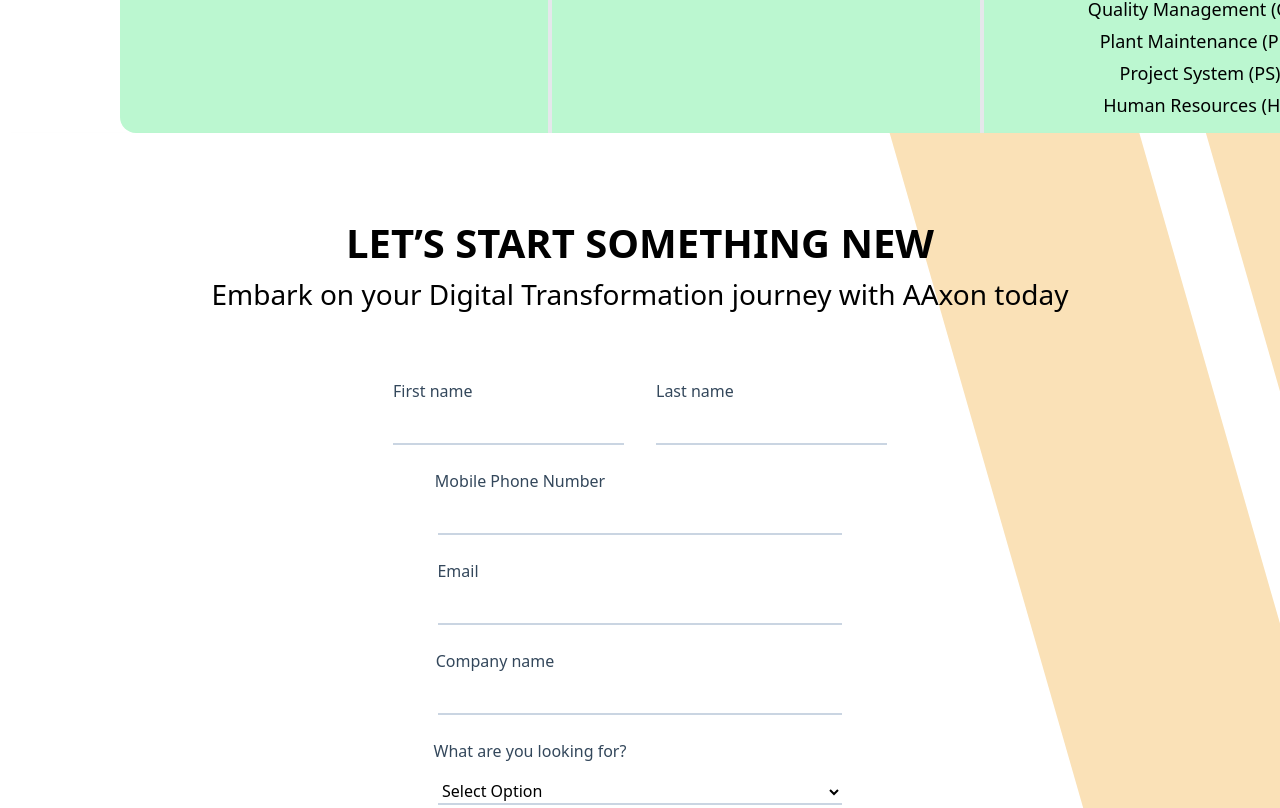
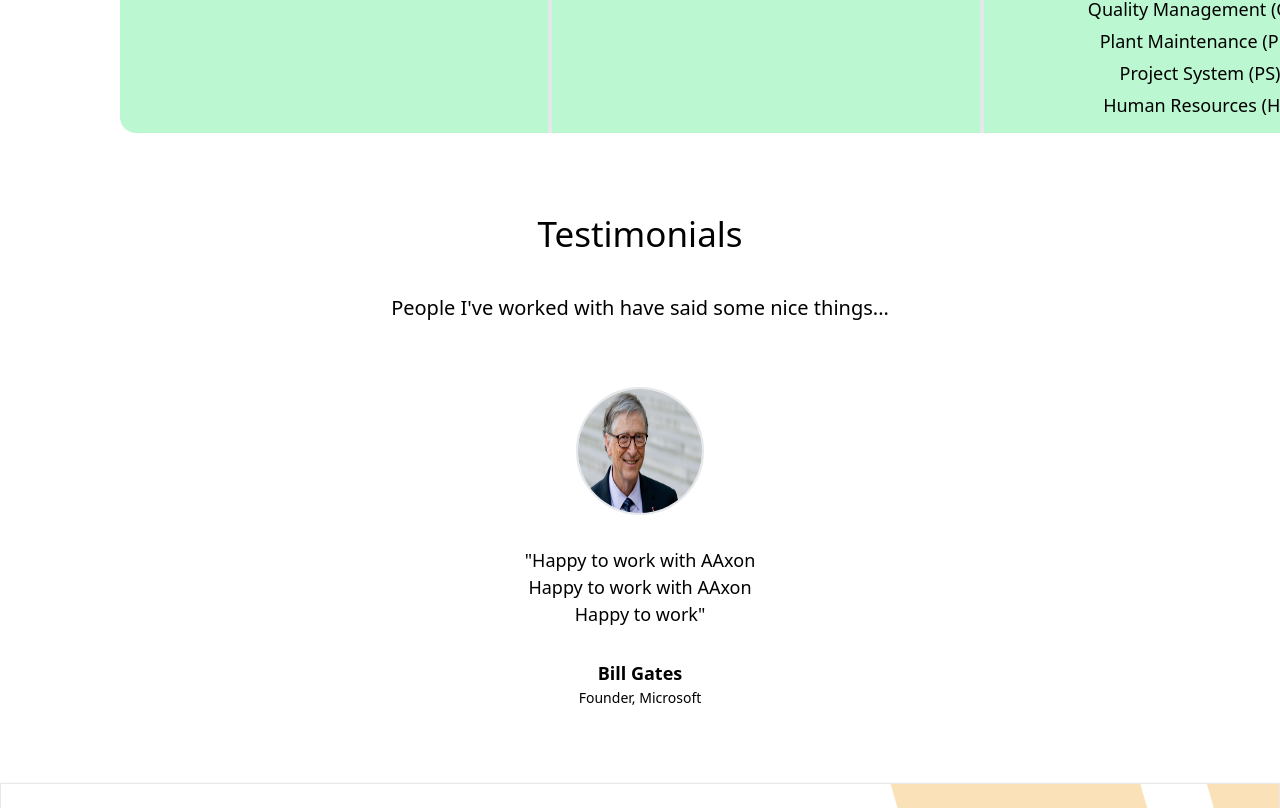
Before and after one commit to Junaid-Nazir-828/Aaxon-Solution, a Next.js app: page / in a window 1280 px wide. Shown: the part 2452-3260 px from the top of the page. Built offline with nearby package versions, Linux system fonts and the light colour scheme.

Commit message:
added Testimonial.js section

```diff
--- a/components/Contact.js
+++ b/components/Contact.js
@@ -1,8 +1,8 @@
 // rgb(250,225,183) color for logo
 export default function Contact() {
   return (
-    <section>
-      <div className="h-[1080px] shadow-lg text-center relative overflow-hidden mt-[500px]">
+    <section className="">
+      <div className="h-[1080px] shadow border-[0.5px] text-center relative overflow-hidden">
         {/* Div for strips*/}
         {/* */}
         <div className="absolute left-[1050px] -rotate-[16deg] -mt-[104px]">
--- /dev/null
+++ b/components/Testimonial.js
@@ -0,0 +1,35 @@
+export default function Testimonial() {
+    return (
+        <section>
+            <div className="box-border h-[650px] flex justify-center items-center mt-[500px]">
+                <div className="h-[500px] w-[800px]">
+                    <div className=" text-center">
+                        <div className="text-[35px] ">
+                            <h1>Testimonials</h1>
+                        </div>
+                        <div className="pt-8 text-[20px]">
+                            <p>
+                                People I've worked with have said some nice
+                                things...
+                            </p>
+                        </div>
+                    </div>
+                    <div>
+                        <div className="border-black flex justify-center pt-16">
+                            <img className="h-32 w-32 border-2 rounded-full" src="bill.jpg"></img>
+                        </div>
+                        <div className="text-center text-[18px] mt-8">
+                            <p>"Happy to work with AAxon</p>
+                            <p>Happy to work with AAxon</p>
+                            <p>Happy to work"</p>
+                        </div>
+                        <div className="text-center mt-8">
+                            <p className="text-[18px] font-bold">Bill Gates</p>
+                            <p className="text-[14px]">Founder, Microsoft</p>
+                        </div>
+                    </div>
+                </div>
+            </div>
+        </section>
+    );
+}
--- a/pages/index.js
+++ b/pages/index.js
@@ -4,6 +4,7 @@
 import Layout from "@/components/Layout"
 // import { CirclularComponent } from "@/components/CirclularComponent"
 import Techs from "@/components/Techs"
+import Testimonial from "@/components/Testimonial"
 import Work from "@/components/Work"
 
 // <CirclularComponent text="Web Development" margin="ml-20 mt-20"/>
@@ -16,6 +17,7 @@
         <Hero />
         <Work />
         <Techs />
+        <Testimonial />
         <Contact/>
         <Footer />
     </Layout>
```
Also changed, not shown: public/bill.jpg (added).
